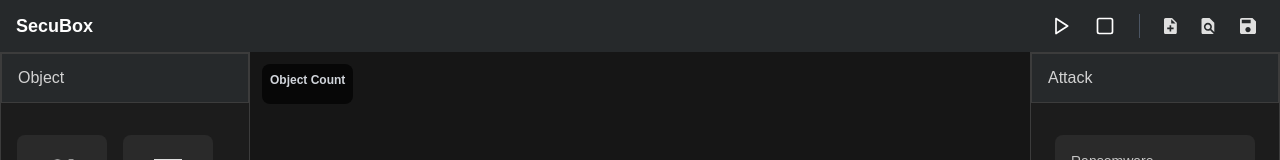
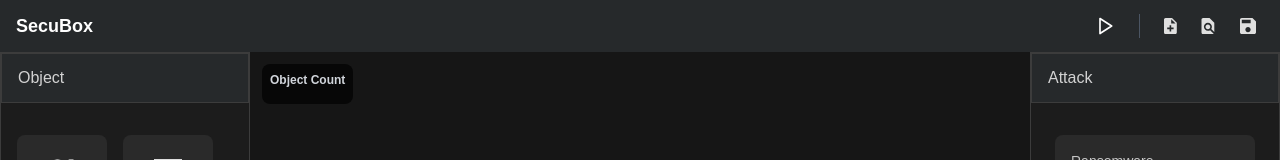
Before and after one commit to mjgwon24/secubox-front, a Next.js app: page / in a window 1280 px wide. Shown: the top 160 px of the page. Built offline with nearby package versions, Linux system fonts and the light colour scheme; a web font is replaced by a local one.

Commit message:
feat: 공격이 실행될 경우, 모든 오브젝트 배치 불가 및 현재 배치되어있는 오브젝트 변경 제한

```diff
--- /dev/null
+++ b/app/AttackContext.jsx
@@ -0,0 +1,34 @@
+"use client";
+
+import {createContext, useContext, useState} from "react";
+
+const AttackContext = createContext();
+
+export function AttackProvider({children}) {
+    const [isAttacking, setIsAttacking] = useState(false);
+    const [isPaused, setIsPaused] = useState(false);
+
+    const startAttack = () => {
+        setIsAttacking(true);
+        setIsPaused(false);
+    }
+
+    const pauseAttack = () => {
+        setIsPaused(true);
+    }
+
+    const stopAttack = () => {
+        setIsAttacking(false);
+        setIsPaused(false);
+    }
+
+    return (
+        <AttackContext.Provider value={{ isAttacking, isPaused, startAttack, pauseAttack, stopAttack }}>
+            {children}
+        </AttackContext.Provider>
+    );
+}
+
+export function useAttack() {
+    return useContext(AttackContext);
+}
--- a/app/components/DraggableCable.jsx
+++ b/app/components/DraggableCable.jsx
@@ -1,12 +1,14 @@
 "use client";
 
 import {useCallback, useEffect, useState} from "react";
+import {useAttack} from "@/app/AttackContext";
 
 export default function DraggableCable({id, initialX, initialY, onDoubleClick, droppedItems,}) {
     const [start, setStart] = useState({ x: initialX, y: initialY });
     const [end, setEnd] = useState({ x: initialX + 100, y: initialY + 100 });
     const [isStartConnected, setIsStartConnected] = useState(false);
     const [isEndConnected, setIsEndConnected] = useState(false);
+    const {isAttacking, isPaused} = useAttack();
 
     const DISTANCE_THRESHOLD = 30;
     const clamp = (value, min, max) => Math.min(Math.max(value, min), max);
@@ -77,7 +79,14 @@ export default function DraggableCable({id, initialX, initialY, onDoubleClick, d
   const width = Math.max(10, Math.abs(end.x - start.x));
   const height = Math.max(10, Math.abs(end.y - start.y));
 
-  return (
+    const cableClass =
+        isAttacking && isStartConnected && isEndConnected
+            ? isPaused ? "cable-line paused" // 일시정지
+                : "cable-line active"       // 공격 진행 중
+                : "cable-line";             // 공격 중지 또는 연결되지 않은 경우
+
+
+    return (
     <>
       <div
         className="absolute"
@@ -99,9 +108,9 @@ export default function DraggableCable({id, initialX, initialY, onDoubleClick, d
           y1={start.y}
           x2={end.x}
           y2={end.y}
-          stroke="#C3C3C3"
+          stroke={isAttacking ? "#ff3333" : "#C3C3C3"} // 공격 중이면 빨간색, 아니면 기본 색상
           strokeWidth="2"
-          className="cursor-move pointer-events-auto"
+          className={`cursor-move ${isAttacking ? "pointer-events-none" : "pointer-events-auto"} ${cableClass}`}
           onDoubleClick={() => onDoubleClick(id)}
           onMouseDown={handleMouseDown("line")}
         />
@@ -113,7 +122,7 @@ export default function DraggableCable({id, initialX, initialY, onDoubleClick, d
           height="6"
           fill={isStartConnected ? "#1769ff" : "white"}
           stroke="black"
-          className="cursor-pointer pointer-events-auto"
+          className={`cursor-pointer ${isAttacking ? "pointer-events-none" : "pointer-events-auto"}`}
           onMouseDown={handleMouseDown("start")}
         />
 
@@ -124,7 +133,7 @@ export default function DraggableCable({id, initialX, initialY, onDoubleClick, d
           height="6"
           fill={isEndConnected ? "#1769ff" : "white"}
           stroke="black"
-          className="cursor-pointer pointer-events-auto"
+          className={`cursor-pointer ${isAttacking ? "pointer-events-none" : "pointer-events-auto"}`}
           onMouseDown={handleMouseDown("end")}
         />
       </svg>
--- a/app/components/header/Header.jsx
+++ b/app/components/header/Header.jsx
@@ -5,11 +5,19 @@ import { useState } from "react";
 import { FileAddIcon } from "../icons/FileAddIcon";
 import { SearchIcon } from "../icons/SearchIcon";
 import { FileSaveIcon } from "../icons/FileSaveIcon";
+import { useAttack } from "@/app/AttackContext";
 
 export const Header = () => {
+  const {isAttacking, isPaused, startAttack, pauseAttack, stopAttack} = useAttack();
   const [isPlaying, setIsPlaying] = useState(false);
 
   const handlePlayPause = () => {
+    if (!isPlaying) {
+        onStartAttack();
+    } else {
+        onStopAttack();
+    }
+
     setIsPlaying(!isPlaying);
   };
 
@@ -22,20 +30,79 @@ export const Header = () => {
       <div className="flex items-center justify-between px-4 py-2">
         <div className="text-lg font-semibold">SecuBox</div>
         <div className="flex items-center gap-2">
-          <button
-            onClick={handlePlayPause}
-            className="p-2 hover:bg-gray-700 rounded transition-colors"
-            aria-label={isPlaying ? "Pause" : "Play"}
-          >
-            {isPlaying ? <Pause size={20} /> : <Play size={20} />}
-          </button>
-          <button
-            onClick={handleStop}
-            className="p-2 hover:bg-gray-700 rounded transition-colors"
-            aria-label="Stop"
-          >
-            <Square size={20} />
-          </button>
+
+
+          {/*{!isAttacking ? (*/}
+          {/*    <button className="p-2 hover:bg-gray-700 rounded transition-colors" */}
+          {/*            onClick={startAttack}*/}
+          {/*            aria-label={isPlaying ? "Pause" : "Play"}>*/}
+          {/*      {isPlaying ? <Pause size={20} /> : <Play size={20} />}*/}
+          {/*    </button>*/}
+          {/*) : (*/}
+          {/*    <>*/}
+          {/*      {isPaused ? (*/}
+          {/*          <button className="bg-yellow-500 px-4 py-2 rounded" onClick={startAttack}>*/}
+          {/*            재개*/}
+          {/*          </button>*/}
+          {/*      ) : (*/}
+          {/*          <button className="bg-yellow-500 px-4 py-2 rounded" onClick={pauseAttack}>*/}
+          {/*            일시정지*/}
+          {/*          </button>*/}
+          {/*      )}*/}
+          {/*      <button className="bg-gray-500 px-4 py-2 rounded" onClick={stopAttack}>*/}
+          {/*        중지*/}
+          {/*      </button>*/}
+          {/*    </>*/}
+          {/*)}*/}
+
+          {!isAttacking ? (
+              <button className="p-2 hover:bg-gray-700 rounded transition-colors"
+                      onClick={startAttack}
+                      aria-label={isPlaying ? "Pause" : "Play"}>
+                 <Play size={20} />
+              </button>
+          ) : (
+              <>
+                {isPaused ? (
+                    <button className="p-2 hover:bg-gray-700 rounded transition-colors"
+                            onClick={startAttack}
+                            aria-label={isPlaying ? "Pause" : "Play"}>
+                      <Play size={20}/>
+                    </button>
+                ) : (
+                    <button className="p-2 hover:bg-gray-700 rounded transition-colors"
+                            onClick={pauseAttack}
+                            aria-label={isPlaying ? "Pause" : "Play"}>
+                      <Pause size={20}/>
+                    </button>
+                )}
+                <button
+                    onClick={stopAttack}
+                    className="p-2 hover:bg-gray-700 rounded transition-colors"
+                    aria-label="Stop"
+                >
+                  <Square size={20}/>
+                </button>
+              </>
+          )}
+
+          {/*<button*/}
+          {/*    onClick={handlePlayPause}*/}
+          {/*    className="p-2 hover:bg-gray-700 rounded transition-colors"*/}
+          {/*    aria-label={isPlaying ? "Pause" : "Play"}*/}
+          {/*>*/}
+          {/*  {isPlaying ? <Pause size={20} /> : <Play size={20} />}*/}
+          {/*</button>*/}
+          {/*<button*/}
+          {/*  onClick={handleStop}*/}
+          {/*  className="p-2 hover:bg-gray-700 rounded transition-colors"*/}
+          {/*  aria-label="Stop"*/}
+          {/*>*/}
+          {/*  <Square size={20} />*/}
+          {/*</button>*/}
+
+
+
           <div className="w-px h-6 bg-gray-600 mx-2" />
           <button
             className="p-2 hover:bg-gray-700 rounded transition-colors"
--- a/app/components/sidebar/LeftSidebar.jsx
+++ b/app/components/sidebar/LeftSidebar.jsx
@@ -14,9 +14,7 @@ export const LeftSidebar = () => {
     { id: "server", name: "Server" },
     { id: "switch", name: "Switch" },
     { id: "cloud", name: "Cloud" },
-
     { id: "utm", name: "UTM" },
-
     { id: "internet", name: "Internet" },
     { id: "firewall", name: "Firewall" },
     { id: "gmail", name: "Gmail" },
--- a/app/layout.jsx
+++ b/app/layout.jsx
@@ -4,6 +4,7 @@ import { RightSidebar } from "@/app/components/sidebar/RightSidebar";
 import { Header } from "@/app/components/header/Header";
 import { LogBar } from "@/app/components/log/LogBar";
 import {DndContext} from "@/app/dndContext";
+import {AttackProvider} from "@/app/AttackContext";
 
 export const metadata = {
   title: "Create Next App",
@@ -14,6 +15,7 @@ export default function RootLayout({ children }) {
   return (
     <html lang="en">
       <body>
+      <AttackProvider>
           <DndContext>
               <div className="flex flex-col w-screen h-full min-h-screen">
                   <Header/>
@@ -27,6 +29,7 @@ export default function RootLayout({ children }) {
                   </div>
               </div>
           </DndContext>
+      </AttackProvider>
       </body>
     </html>
   );
--- a/app/page.jsx
+++ b/app/page.jsx
@@ -6,9 +6,11 @@ import DraggableObject from "@/app/components/DraggableObject";
 import DraggableCable from "@/app/components/DraggableCable";
 import { v4 as uuidv4 } from "uuid";
 import Resizable from "./components/sidebar/ResizableProps";
+import { useAttack } from "@/app/AttackContext";
 
 export default function Home() {
   const [droppedItems, setDroppedItems] = useState([]);
+  const { isAttacking } = useAttack();
 
   const [{ isOver }, drop] = useDrop(() => ({
     accept: "OBJECT",
@@ -71,7 +73,9 @@ export default function Home() {
   return (
     <div
       ref={drop}
-      className={`w-full h-screen p-2 relative ${isOver ? "bg-gray-700" : ""}`}
+      className={`w-full h-screen p-2 relative ${
+          isOver ? "bg-gray-700" : ""
+      } ${isAttacking ? "pointer-events-none" : ""}`}
     >
       <div className="absolute top-3 left-3 bg-[rgba(0,0,0,0.7)] text-white p-2 rounded-lg z-50">
         <p className="text-xs font-semibold text-gray-300 pb-2 select-none">
```
Lines whose indentation alone changed are shown as unchanged.
